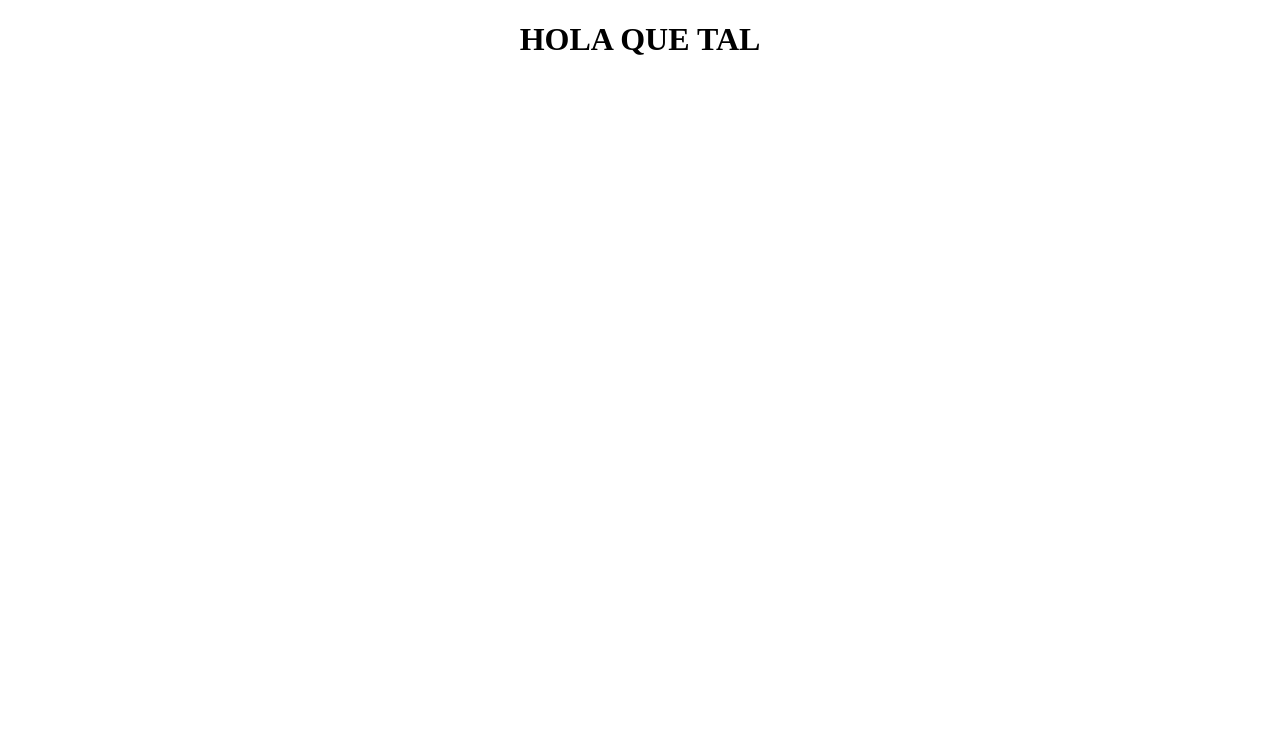
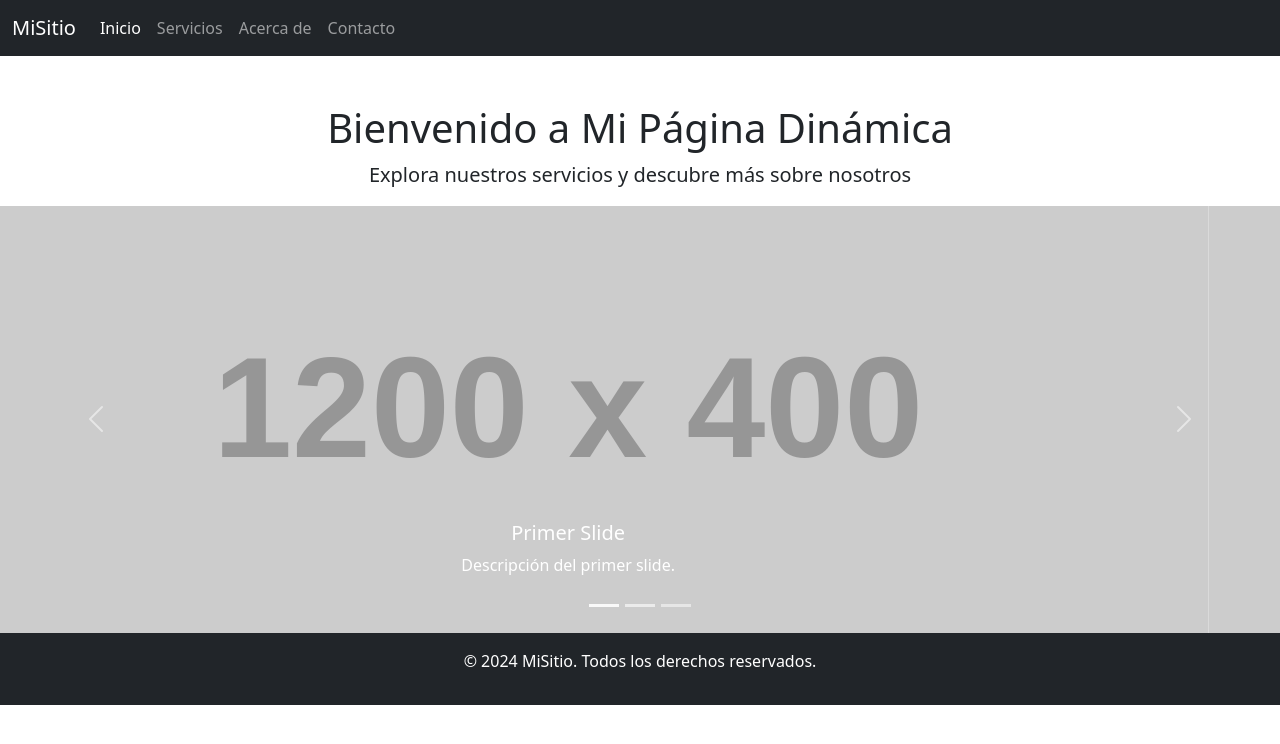
Before and after one commit to JCOSMR/julianpublico, a plain HTML site: page index.html in a window 1280 px wide. Drawn offline with nearby package versions, Linux system fonts and the light colour scheme; placeholder pictures from the web are drawn by us.

Commit message:
Update index.html

```diff
--- a/index.html
+++ b/index.html
@@ -3,9 +3,92 @@
 <head>
     <meta charset="UTF-8">
     <meta name="viewport" content="width=device-width, initial-scale=1.0">
-    <title>Document</title>
+    <title>Mi Página Dinámica con Bootstrap 5</title>
+    <link href="https://stackpath.bootstrapcdn.com/bootstrap/5.3.0/css/bootstrap.min.css" rel="stylesheet">
 </head>
 <body>
-    <h1 style="text-align: center;">HOLA QUE TAL</h1>
+    <!-- Menú de navegación superior -->
+    <nav class="navbar navbar-expand-lg navbar-dark bg-dark">
+        <div class="container-fluid">
+            <a class="navbar-brand" href="#">MiSitio</a>
+            <button class="navbar-toggler" type="button" data-bs-toggle="collapse" data-bs-target="#navbarNav" aria-controls="navbarNav" aria-expanded="false" aria-label="Toggle navigation">
+                <span class="navbar-toggler-icon"></span>
+            </button>
+            <div class="collapse navbar-collapse" id="navbarNav">
+                <ul class="navbar-nav">
+                    <li class="nav-item">
+                        <a class="nav-link active" aria-current="page" href="#">Inicio</a>
+                    </li>
+                    <li class="nav-item">
+                        <a class="nav-link" href="#">Servicios</a>
+                    </li>
+                    <li class="nav-item">
+                        <a class="nav-link" href="#">Acerca de</a>
+                    </li>
+                    <li class="nav-item">
+                        <a class="nav-link" href="#">Contacto</a>
+                    </li>
+                </ul>
+            </div>
+        </div>
+    </nav>
+
+    <!-- Título original -->
+    <div class="container mt-5">
+        <div class="row">
+            <div class="col text-center">
+                <h1>Bienvenido a Mi Página Dinámica</h1>
+                <p class="lead">Explora nuestros servicios y descubre más sobre nosotros</p>
+            </div>
+        </div>
+    </div>
+
+    <!-- Carrusel de imágenes -->
+    <div id="carouselExampleIndicators" class="carousel slide" data-bs-ride="carousel">
+        <div class="carousel-indicators">
+            <button type="button" data-bs-target="#carouselExampleIndicators" data-bs-slide-to="0" class="active" aria-current="true" aria-label="Slide 1"></button>
+            <button type="button" data-bs-target="#carouselExampleIndicators" data-bs-slide-to="1" aria-label="Slide 2"></button>
+            <button type="button" data-bs-target="#carouselExampleIndicators" data-bs-slide-to="2" aria-label="Slide 3"></button>
+        </div>
+        <div class="carousel-inner">
+            <div class="carousel-item active">
+                <img src="https://via.placeholder.com/1200x400" class="d-block w-100" alt="...">
+                <div class="carousel-caption d-none d-md-block">
+                    <h5>Primer Slide</h5>
+                    <p>Descripción del primer slide.</p>
+                </div>
+            </div>
+            <div class="carousel-item">
+                <img src="https://via.placeholder.com/1200x400" class="d-block w-100" alt="...">
+                <div class="carousel-caption d-none d-md-block">
+                    <h5>Segundo Slide</h5>
+                    <p>Descripción del segundo slide.</p>
+                </div>
+            </div>
+            <div class="carousel-item">
+                <img src="https://via.placeholder.com/1200x400" class="d-block w-100" alt="...">
+                <div class="carousel-caption d-none d-md-block">
+                    <h5>Tercer Slide</h5>
+                    <p>Descripción del tercer slide.</p>
+                </div>
+            </div>
+        </div>
+        <button class="carousel-control-prev" type="button" data-bs-target="#carouselExampleIndicators" data-bs-slide="prev">
+            <span class="carousel-control-prev-icon" aria-hidden="true"></span>
+            <span class="visually-hidden">Previous</span>
+        </button>
+        <button class="carousel-control-next" type="button" data-bs-target="#carouselExampleIndicators" data-bs-slide="next">
+            <span class="carousel-control-next-icon" aria-hidden="true"></span>
+            <span class="visually-hidden">Next</span>
+        </button>
+    </div>
+
+    <!-- Pie de página -->
+    <footer class="bg-dark text-white text-center py-3">
+        <p>&copy; 2024 MiSitio. Todos los derechos reservados.</p>
+    </footer>
+
+    <!-- Bootstrap JS -->
+    <script src="https://stackpath.bootstrapcdn.com/bootstrap/5.3.0/js/bootstrap.bundle.min.js"></script>
 </body>
 </html>
```
